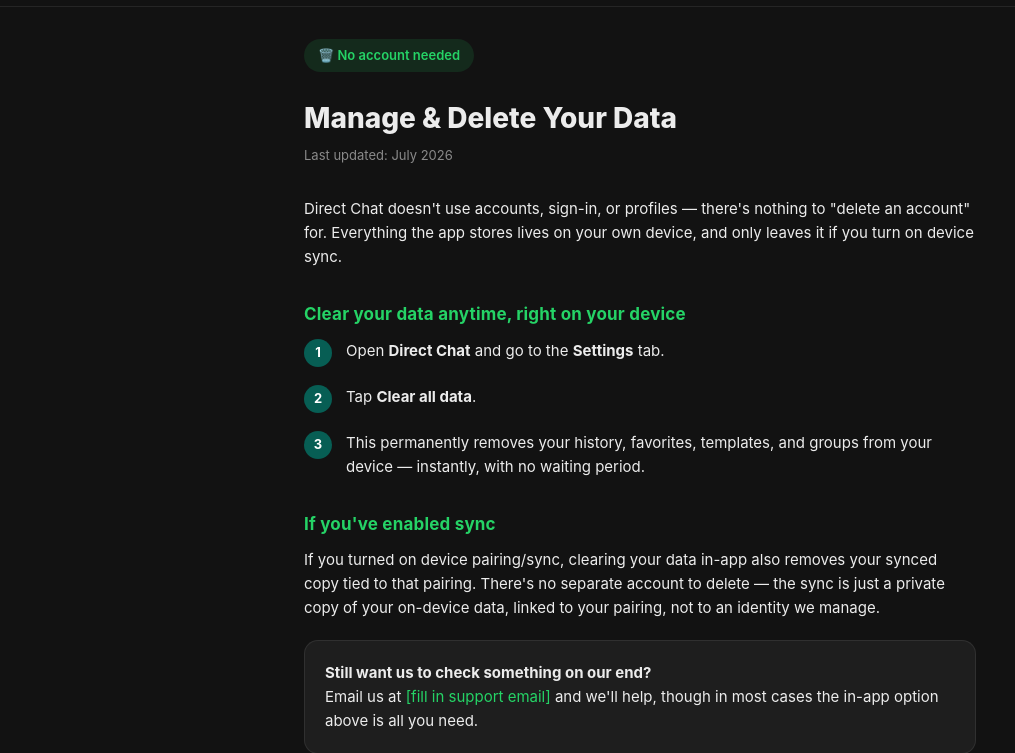
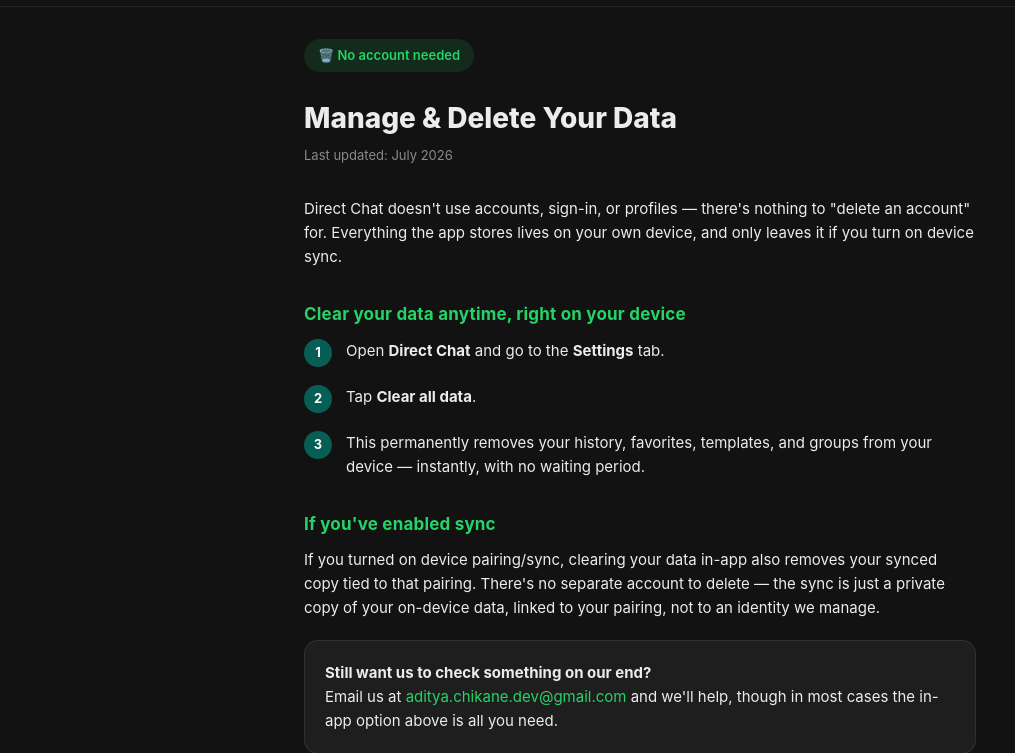
Before and after one commit to Aditya-RC18/Direct_chat_policy_website, a plain HTML site: page manage-data.html in a window 1280 px wide. Shown: the part 70-823 px from the top of the page, without its empty margins (0-1015 px from the left). Drawn offline with Linux system fonts and the light colour scheme.

Commit message:
Update support email address in manage-data.html

```diff
--- a/manage-data.html
+++ b/manage-data.html
@@ -41,7 +41,7 @@
 
   <div class="card">
     <p><strong>Still want us to check something on our end?</strong><br>
-    Email us at <a href="mailto:">[fill in support email]</a> and we'll help, though in most cases the in-app option above is all you need.</p>
+    Email us at <a href="mailto:">aditya.chikane.dev@gmail.com</a> and we'll help, though in most cases the in-app option above is all you need.</p>
   </div>
 
   <div class="nav-links">
```
